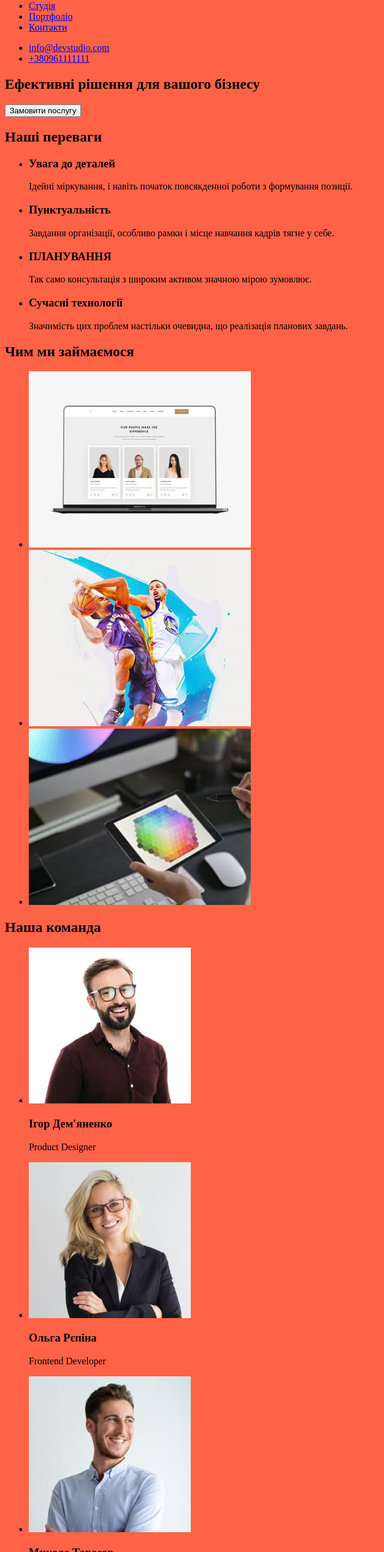
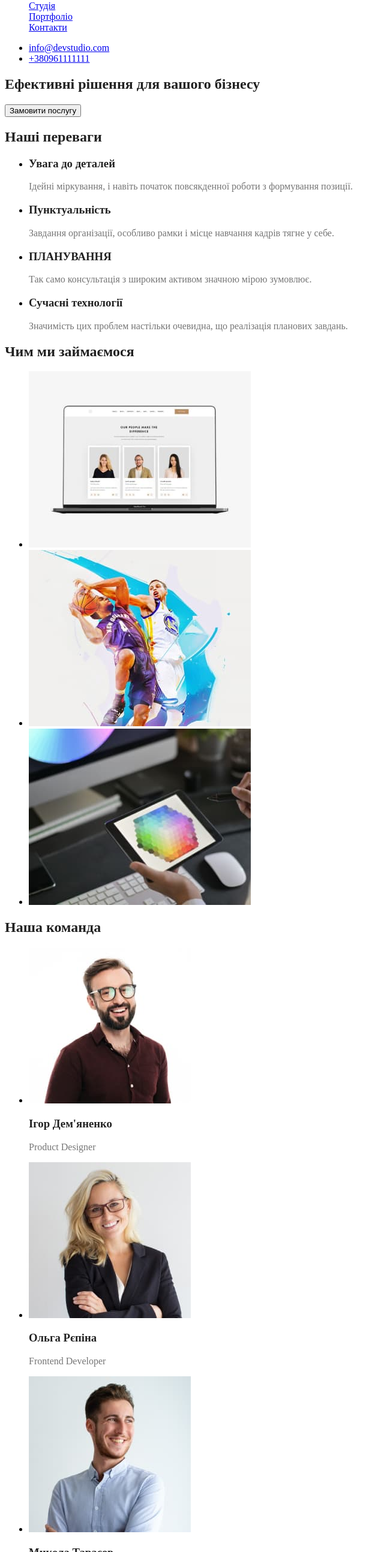
Before and after one commit to Svetailo/Svetailo-goit-markup-hw-02, a plain HTML site: page index.html in a window 1280 px wide. Shown: the part 41-2629 px from the top of the page at 60% size, without its empty margins (0-640 px from the left). Drawn offline with Linux system fonts and the light colour scheme; files whose address does not match are found by name.

Commit message:
внесено зміни

```diff
--- a/css/styles.css
+++ b/css/styles.css
@@ -1 +1,19 @@
-body {background-color: tomato;}
+body {background-color: #FFFFFF;}
+
+
+/* колір основного тексту #212121 */
+/* другорядний колір #757575 */
+/* акцент #2196F3 */
+/* білий колір #FFFFFF rgba(255, 255, 255, 0.6)
+основний фон #F5F5F5 */
+/* фон секції наша команда #F5F4FA */
+.logo-web {color: #2196F3;}
+.list {list-style: none;}
+/* site nav */
+.site-nav.link {color: black;}
+
+.site-nav :hover,
+.site-nav :focus {color: #2196F3;}
+.hero-title {color: #212121;}
+.section-title {color: #212121;}
+.section-text {color: #757575;}
--- a/index.html
+++ b/index.html
@@ -10,11 +10,11 @@
   <body>
     <header class="page-header">
       <nav>
-        <a href="./index.html" class="logo">WebStudio</a>
-        <ul class="site-nav">
-          <li><a href="#">Студія</a></li>
-          <li><a href="./portfolio.html">Портфоліо</a></li>
-          <li><a href="#">Контакти</a></li>
+        <a href="./index.html" class="logo"><span class="logo-web">Web</span>Studio</a>
+        <ul class="site-nav list">
+          <li><a href="#" class="link">Студія</a></li>
+          <li><a href="./portfolio.html" class="link">Портфоліо</a></li>
+          <li><a href="#" class="link">Контакти</a></li>
         </ul>
       </nav>
       <ul>
@@ -27,34 +27,34 @@
       </ul>
     </header>
     <main>
-      <section>
-        <h1>Ефективні рішення для вашого бізнесу</h1>
+      <section class="hero">
+        <h1 class="hero-title">Ефективні рішення для вашого бізнесу</h1>
         <button type="button">Замовити послугу</button>
       </section>
 
-      <section>
-        <h2>Наші переваги</h2>
+      <section class="section">
+        <h2 class="section-title">Наші переваги</h2>
         <ul>
           <li>
-            <h3>Увага до деталей</h3>
-            <p>Ідейні міркування, і навіть початок повсякденної роботи з формування позиції.</p>
+            <h3 class="section-title">Увага до деталей</h3>
+            <p class="section-text">Ідейні міркування, і навіть початок повсякденної роботи з формування позиції.</p>
           </li>
           <li>
-            <h3>Пунктуальність</h3>
-            <p>Завдання організації, особливо рамки і місце навчання кадрів тягне у себе.</p>
+            <h3 class="section-title">Пунктуальність</h3>
+            <p class="section-text">Завдання організації, особливо рамки і місце навчання кадрів тягне у себе.</p>
           </li>
           <li>
-            <h3>ПЛАНУВАННЯ</h3>
-            <p>Так само консультація з широким активом значною мірою зумовлює.</p>
+            <h3 class="section-title">ПЛАНУВАННЯ</h3>
+            <p class="section-text">Так само консультація з широким активом значною мірою зумовлює.</p>
           </li>
           <li>
-            <h3>Сучасні технології</h3>
-            <p>Значимість цих проблем настільки очевидна, що реалізація планових завдань.</p>
+            <h3 class="section-title">Сучасні технології</h3>
+            <p class="section-text">Значимість цих проблем настільки очевидна, що реалізація планових завдань.</p>
           </li>
         </ul>
       </section>
-      <section>
-        <h2>Чим ми займаємося</h2>
+      <section class="section">
+        <h2 class="section-title">Чим ми займаємося</h2>
         <ul>
           <li>
             <img src="./image/img1.jpg" alt="Верстаємо сайти" width="370" height="294" />
@@ -72,13 +72,13 @@
           </li>
         </ul>
       </section>
-      <section>
-        <h2>Наша команда</h2>
+      <section class="section">
+        <h2 class="section-title">Наша команда</h2>
         <ul>
           <li>
             <img src="./image/imeg_men1.jpg" alt="Один з членів команди" width="270" height="260" />
-            <h3>Ігор Дем'яненко</h3>
-            <p>Product Designer</p>
+            <h3 class="section-title">Ігор Дем'яненко</h3>
+            <p class="section-text">Product Designer</p>
           </li>
           <li>
             <img
@@ -87,18 +87,18 @@
               width="270"
               height="260"
             />
-            <h3>Ольга Рєпіна</h3>
-            <p>Frontend Developer</p>
+            <h3 class="section-title">Ольга Рєпіна</h3>
+            <p class="section-text">Frontend Developer</p>
           </li>
           <li>
             <img src="./image/imeg_men2.jpg" alt="Один з членів команди" width="270" height="260" />
-            <h3>Микола Тарасов</h3>
-            <p>Marketing</p>
+            <h3 class="section-title">Микола Тарасов</h3>
+            <p class="section-text">Marketing</p>
           </li>
           <li>
             <img src="./image/imeg_men3.jpg" alt="Один з членів команди" width="270" height="260" />
-            <h3>Михайло Єрмаков</h3>
-            <p>UI Designer</p>
+            <h3 class="section-title">Михайло Єрмаков</h3>
+            <p class="section-text">UI Designer</p>
           </li>
         </ul>
       </section>
```
Also changed, not shown: portfolio.html (+2 -0 lines).
